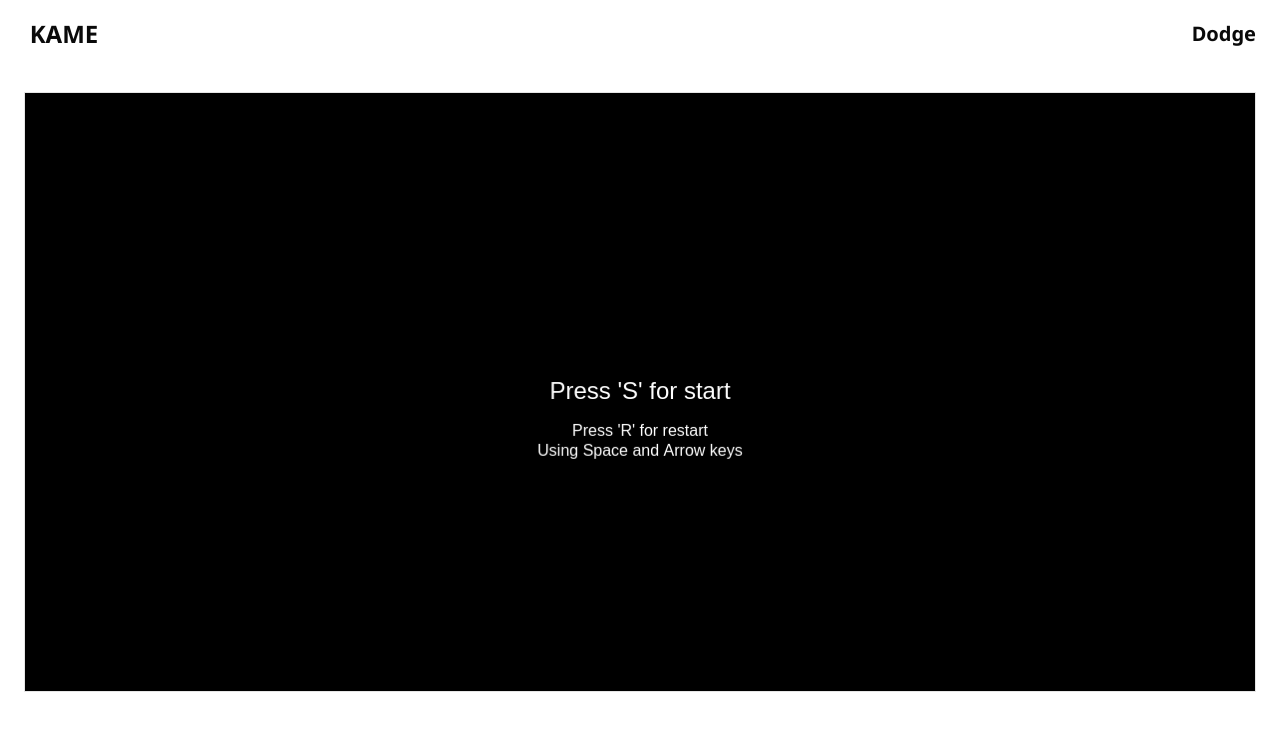
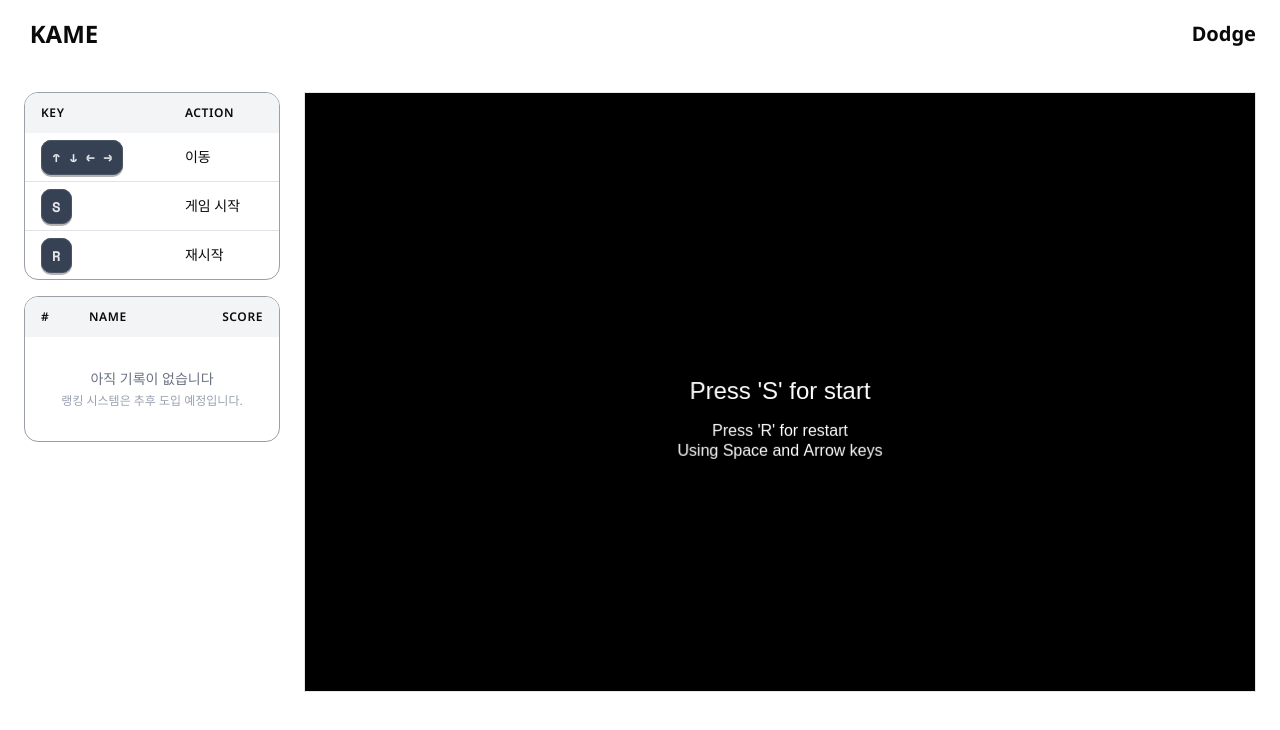
Before and after one commit to LeeKwang-min/kame, a Next.js app: page /dodge in a window 1280 px wide. Shown: the top 730 px of the page. Built offline with nearby package versions, Linux system fonts and the light colour scheme.

Commit message:
feat: add Control table, rank board each game page

```diff
--- a/app/(game)/asteroid/page.tsx
+++ b/app/(game)/asteroid/page.tsx
@@ -1,9 +1,25 @@
+import ControlInfoTable from '@/components/common/ControlInfoTable';
+import RankBoard from '@/components/common/RankBoard';
 import Asteroid from './_components/Asteroid';
+
+const controls = [
+  { key: '← →', action: '회전' },
+  { key: '↑', action: '가속' },
+  { key: 'Space', action: '발사' },
+  { key: 'S', action: '게임 시작' },
+  { key: 'R', action: '재시작' },
+];
 
 function AsteroidPage() {
   return (
-    <section className="w-full h-full">
-      <Asteroid />
+    <section className="w-full h-full flex gap-6 items-start">
+      <aside className="shrink-0 w-64 space-y-4">
+        <ControlInfoTable controls={controls} />
+        <RankBoard data={[]} />
+      </aside>
+      <div className="flex-1 h-full">
+        <Asteroid />
+      </div>
     </section>
   );
 }
--- a/app/(game)/breakout/page.tsx
+++ b/app/(game)/breakout/page.tsx
@@ -1,9 +1,24 @@
+import ControlInfoTable from '@/components/common/ControlInfoTable';
+import RankBoard from '@/components/common/RankBoard';
 import BreakOut from './_components/BreakOut';
+
+const controls = [
+  { key: '← →', action: '패들 이동' },
+  { key: 'Space', action: '공 발사' },
+  { key: 'S', action: '게임 시작' },
+  { key: 'R', action: '재시작' },
+];
 
 function BreakOutPage() {
   return (
-    <section className="w-full h-full">
-      <BreakOut />
+    <section className="w-full h-full flex gap-6 items-start">
+      <aside className="shrink-0 w-64 space-y-4">
+        <ControlInfoTable controls={controls} />
+        <RankBoard data={[]} />
+      </aside>
+      <div className="flex-1 h-full">
+        <BreakOut />
+      </div>
     </section>
   );
 }
--- a/app/(game)/dodge/page.tsx
+++ b/app/(game)/dodge/page.tsx
@@ -1,9 +1,23 @@
+import ControlInfoTable from '@/components/common/ControlInfoTable';
+import RankBoard from '@/components/common/RankBoard';
 import Dodge from './_components/Dodge';
+
+const controls = [
+  { key: '↑ ↓ ← →', action: '이동' },
+  { key: 'S', action: '게임 시작' },
+  { key: 'R', action: '재시작' },
+];
 
 function DodgePage() {
   return (
-    <section className="w-full h-full">
-      <Dodge />
+    <section className="w-full h-full flex gap-6 items-start">
+      <aside className="shrink-0 w-64 space-y-4">
+        <ControlInfoTable controls={controls} />
+        <RankBoard data={[]} />
+      </aside>
+      <div className="flex-1 h-full">
+        <Dodge />
+      </div>
     </section>
   );
 }
--- a/app/(game)/flappybird/page.tsx
+++ b/app/(game)/flappybird/page.tsx
@@ -1,9 +1,23 @@
+import ControlInfoTable from '@/components/common/ControlInfoTable';
+import RankBoard from '@/components/common/RankBoard';
 import FlappyBird from './_components/FlappyBird';
+
+const controls = [
+  { key: 'Space', action: '점프' },
+  { key: 'S', action: '게임 시작' },
+  { key: 'R', action: '재시작' },
+];
 
 function FlappyBirdPage() {
   return (
-    <section className="w-full h-full">
-      <FlappyBird />
+    <section className="w-full h-full flex gap-6 items-start">
+      <aside className="shrink-0 w-64 space-y-4">
+        <ControlInfoTable controls={controls} />
+        <RankBoard data={[]} />
+      </aside>
+      <div className="flex-1 h-full">
+        <FlappyBird />
+      </div>
     </section>
   );
 }
--- a/app/(game)/kero33/page.tsx
+++ b/app/(game)/kero33/page.tsx
@@ -1,9 +1,19 @@
+import ControlInfoTable from '@/components/common/ControlInfoTable';
+import RankBoard from '@/components/common/RankBoard';
 import Kero33 from './_components/Kero33';
+
+const controls = [{ key: '↑ ↓ ← →', action: '이동' }];
 
 function Kero33Page() {
   return (
-    <section className="w-full h-full flex justify-center items-center">
-      <Kero33 />
+    <section className="w-full h-full flex gap-6 items-start">
+      <aside className="shrink-0 w-64 space-y-4">
+        <ControlInfoTable controls={controls} />
+        <RankBoard data={[]} />
+      </aside>
+      <div className="flex-1 h-full">
+        <Kero33 />
+      </div>
     </section>
   );
 }
--- a/app/(game)/snake/page.tsx
+++ b/app/(game)/snake/page.tsx
@@ -1,9 +1,23 @@
+import ControlInfoTable from '@/components/common/ControlInfoTable';
+import RankBoard from '@/components/common/RankBoard';
 import Snake from './_components/Snake';
+
+const controls = [
+  { key: '↑ ↓ ← →', action: '방향 전환' },
+  { key: 'S', action: '게임 시작' },
+  { key: 'R', action: '재시작' },
+];
 
 function SnakePage() {
   return (
-    <section className="w-full h-full">
-      <Snake />
+    <section className="w-full h-full flex gap-6 items-start">
+      <aside className="shrink-0 w-64 space-y-4">
+        <ControlInfoTable controls={controls} />
+        <RankBoard data={[]} />
+      </aside>
+      <div className="flex-1 h-full">
+        <Snake />
+      </div>
     </section>
   );
 }
--- a/app/(game)/tetris/page.tsx
+++ b/app/(game)/tetris/page.tsx
@@ -1,9 +1,30 @@
+import ControlInfoTable from '@/components/common/ControlInfoTable';
 import Tetris from './_components/Tetris';
+import RankBoard from '@/components/common/RankBoard';
+
+const controls = [
+  { key: '← →', action: '좌우 이동' },
+  { key: '↓', action: '소프트 드롭' },
+  { key: 'Space', action: '하드 드롭' },
+  { key: '↑ / X', action: '시계 방향 회전' },
+  { key: 'Z', action: '반시계 방향 회전' },
+  { key: 'C', action: '홀드' },
+  { key: 'S', action: '게임 시작' },
+  { key: 'R', action: '재시작' },
+];
 
 function TetrisPage() {
   return (
-    <section className="w-full h-full">
-      <Tetris />
+    <section className="w-full h-full flex gap-6 items-start justify-center">
+      <aside className="shrink-0 w-64">
+        <ControlInfoTable controls={controls} />
+      </aside>
+      <div className="flex-1 h-full max-w-[420px]">
+        <Tetris />
+      </div>
+      <aside className="shrink-0 w-64">
+        <RankBoard data={[]} />
+      </aside>
     </section>
   );
 }
--- /dev/null
+++ b/components/common/ControlInfoTable.tsx
@@ -0,0 +1,43 @@
+interface IProps {
+  controls: {
+    key: string;
+    action: string;
+  }[];
+}
+
+function ControlInfoTable({ controls }: IProps) {
+  return (
+    <div className="w-full max-w-md mx-auto">
+      <div className="rounded-xl border border-gray-700/50 overflow-hidden">
+        <table className="w-full">
+          <thead>
+            <tr className="bg-gray-100">
+              <th className="px-4 py-3 text-left text-xs font-semibold uppercase tracking-wider">
+                Key
+              </th>
+              <th className="px-4 py-3 text-left text-xs font-semibold uppercase tracking-wider">
+                Action
+              </th>
+            </tr>
+          </thead>
+          <tbody className="divide-y divide-gray-400/30">
+            {controls.map((control, index) => (
+              <tr
+                key={control.key}
+                className="hover:bg-gray-800/30 transition-colors">
+                <td className="px-4 py-3">
+                  <kbd className="px-2.5 py-1.5 text-sm font-mono font-semibold text-gray-200 bg-gray-700 rounded-lg border border-gray-600 shadow-[0_2px_0_0_rgba(0,0,0,0.3)]">
+                    {control.key}
+                  </kbd>
+                </td>
+                <td className="px-4 py-3 text-sm">{control.action}</td>
+              </tr>
+            ))}
+          </tbody>
+        </table>
+      </div>
+    </div>
+  );
+}
+
+export default ControlInfoTable;
--- a/components/common/RankBoard.tsx
+++ b/components/common/RankBoard.tsx
@@ -10,25 +10,63 @@ interface IProps {
 
 function RankBoard({ data, className }: IProps) {
   return (
-    <div
-      className={cn(
-        'w-full h-full border-2 rounded-md overflow-y-auto',
-        className,
-      )}>
-      <h1 className="text-xl w-full text-center py-2">Rank</h1>
-      <ol className="list-decimal list-inside divide-y divide-gray-200">
-        {data.map((item, index) => (
-          <li
-            key={`${item.initials}-${item.score}`}
-            className="w-full flex gap-2 px-2 py-4 text-base">
-            <span>{index + 1}.</span>
-            <div className="w-full flex justify-between">
-              <span>{item.initials}</span>
-              <span>{item.score}</span>
+    <div className={cn('w-full max-w-md mx-auto', className)}>
+      <div className="rounded-xl border border-gray-700/50 overflow-hidden max-h-[300px] flex flex-col">
+        <table className="w-full">
+          <thead className="sticky top-0 z-10">
+            <tr className="bg-gray-100">
+              <th className="px-4 py-3 text-left text-xs font-semibold uppercase tracking-wider w-12">
+                #
+              </th>
+              <th className="px-4 py-3 text-left text-xs font-semibold uppercase tracking-wider">
+                Name
+              </th>
+              <th className="px-4 py-3 text-right text-xs font-semibold uppercase tracking-wider">
+                Score
+              </th>
+            </tr>
+          </thead>
+        </table>
+        <div className="overflow-y-auto flex-1">
+          <table className="w-full">
+            <tbody className="divide-y divide-gray-400/30">
+              {data.map((item, index) => (
+                <tr
+                  key={`${item.initials}-${item.score}-${index}`}
+                  className="hover:bg-gray-800/30 transition-colors">
+                  <td className="px-4 py-3 w-12">
+                    <span
+                      className={cn(
+                        'inline-flex items-center justify-center w-6 h-6 text-xs font-bold rounded-full',
+                        index === 0 && 'bg-yellow-500 text-yellow-900',
+                        index === 1 && 'bg-gray-300 text-gray-700',
+                        index === 2 && 'bg-amber-600 text-amber-100',
+                        index > 2 && 'bg-gray-700 text-gray-300',
+                      )}>
+                      {index + 1}
+                    </span>
+                  </td>
+                  <td className="px-4 py-3 text-sm font-medium">
+                    {item.initials}
+                  </td>
+                  <td className="px-4 py-3 text-sm text-right font-mono">
+                    {item.score.toLocaleString()}
+                  </td>
+                </tr>
+              ))}
+            </tbody>
+          </table>
+          {data.length === 0 && (
+            <div className="px-4 py-8 text-center">
+              <p className="text-sm text-gray-500">아직 기록이 없습니다</p>
+              <p className="text-xs text-gray-400 mt-1">
+                랭킹 시스템은 추후 도입 예정입니다.
+              </p>
+              {/* <p className="text-xs text-gray-400 mt-1">지금 바로 도전해 보세요!</p> */}
             </div>
-          </li>
-        ))}
-      </ol>
+          )}
+        </div>
+      </div>
     </div>
   );
 }
```
